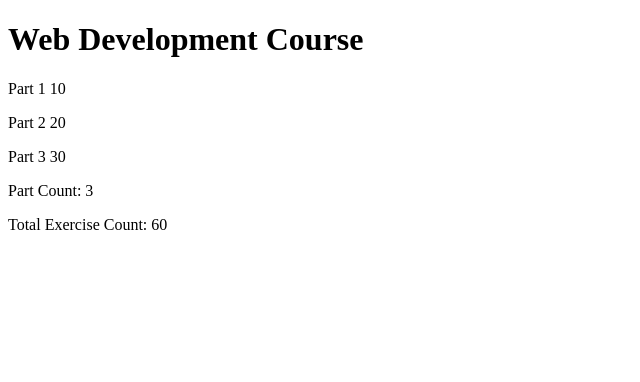
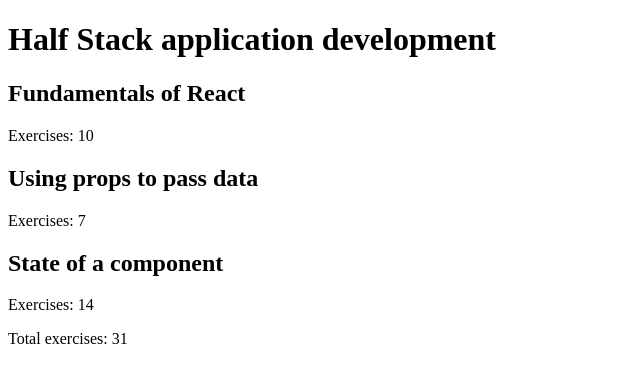
Before and after one commit to A0ak/Part1, a React (Vite) app: page / in a window 1280 px wide. Shown: the top 382 px of the page, without its empty margins (0-640 px from the left). Built offline with nearby package versions, Linux system fonts and the light colour scheme.

Commit message:
exercise 1.3

```diff
--- a/src/App.jsx
+++ b/src/App.jsx
@@ -3,27 +3,30 @@
 import Total from "./components/Total";
 
 
+
+
   const App = () => {
-
+    const course = 'Half Stack application development';
     const parts = [
       {
-      name: 'Part 1',
+        name: 'Fundamentals of React',
         exercises: 10
       },
       {
-      name: 'Part 2',
-      exercises: 20
+        name: 'Using props to pass data',
+        exercises: 7
       },
       {
-      name: 'Part 3',
-      exercises: 30
-    },
+        name: 'State of a component',
+        exercises: 14
+      }
     ];
+
     return (
       <div>
-      <Header title="Web Development Course" />
+        <Header course={course} />
         <Content parts={parts} />
-      <Total partCount={3} totalExercise={10+20+30} />
+        <Total parts={parts} />
       </div>
     );
   }
--- a/src/components/Content.jsx
+++ b/src/components/Content.jsx
@@ -1,14 +1,8 @@
-import Part from './Part';
-
-const Content = (props) => {
-
-  return (
-    <div>
-      {props.parts.map((part, index) =>
-        <Part key={index} partName={part.name} exerciseCount={part.exercises}/>
-      )}
-    </div>
-  );
-}
+const Content = ({ parts }) => parts.map((part, index) => (
+  <div key={index}>
+    <h2>{part.name}</h2>
+    <p>Exercises: {part.exercises}</p>
+  </div>
+));
 
 export default Content;
--- a/src/components/Header.jsx
+++ b/src/components/Header.jsx
@@ -1,5 +1,3 @@
-const Header = (props) => {
-  return <h1>{props.title}</h1>;
-}
+const Header = ({ course }) => <h1>{course}</h1>;
 
 export default Header;
--- a/src/components/Part.jsx
+++ /dev/null
@@ -1,9 +0,0 @@
-const Part = (props) => {
-    return (
-        <p>
-            {props.partName} {props.exerciseCount}
-        </p>
-    );
-}
-
-export default Part;
--- a/src/components/Total.jsx
+++ b/src/components/Total.jsx
@@ -1,10 +1,6 @@
-const Total = (props) => {
-  return (
-    <>
-      <p>Part Count: {props.partCount}</p>
-      <p>Total Exercise Count: {props.totalExercise}</p>
-    </>
-  );
-}
+const Total = ({ parts }) => {
+  const total = parts.reduce((sum, part) => sum + part.exercises, 0);
+  return <p>Total exercises: {total}</p>;
+};
 
 export default Total;
```
Lines whose indentation alone changed are shown as unchanged.
